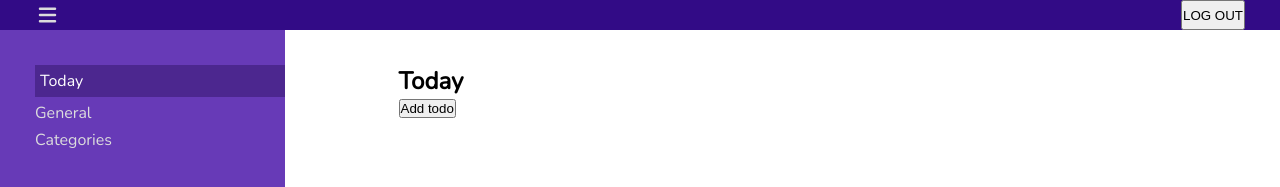
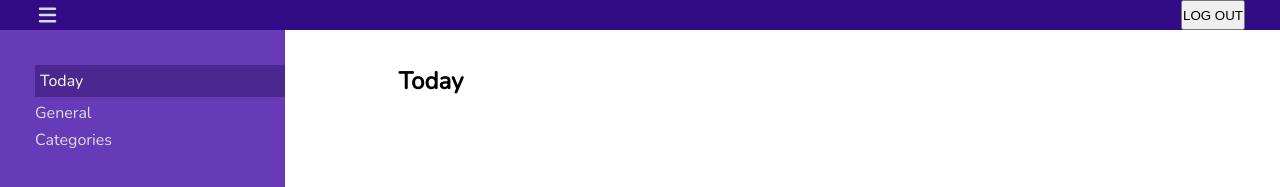
Before and after one commit to seri0zha/productivity-app, a React (Create React App) app: page / in a window 1280 px wide. Both pictures are taken after a click on the button "LOG IN". Shown: the top 187 px of the page. Built offline with nearby package versions, Linux system fonts and the light colour scheme.

Commit message:
removed editor from "today"

```diff
--- a/src/library/common/components/Main/index.tsx
+++ b/src/library/common/components/Main/index.tsx
@@ -10,7 +10,6 @@ import styles from './styles.module.css';
 const Main: React.FC = () => {
 
   const todos: {[key: string]: TodoType} = useSelector((state: RootState) => state.todo.todos);
-
   return (
     <div className={styles.mainContainer}>
       <div className={styles.mainContent}>
@@ -30,7 +29,6 @@ const Main: React.FC = () => {
                 Today
               </h2>
             </div>
-            <Editor/>
           </Route>
         </Switch>
       </div>
```
